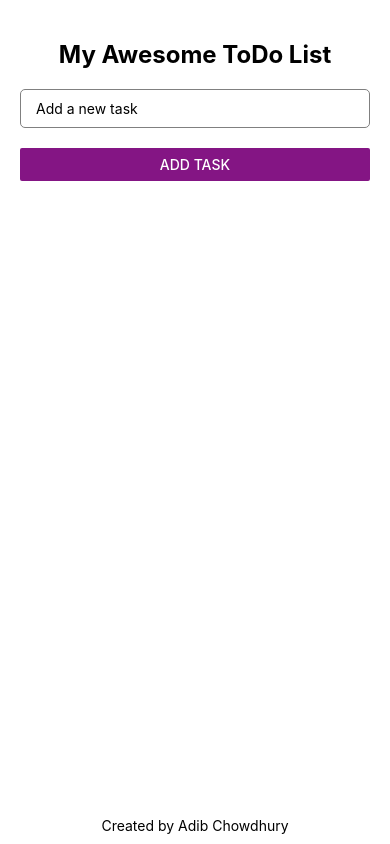
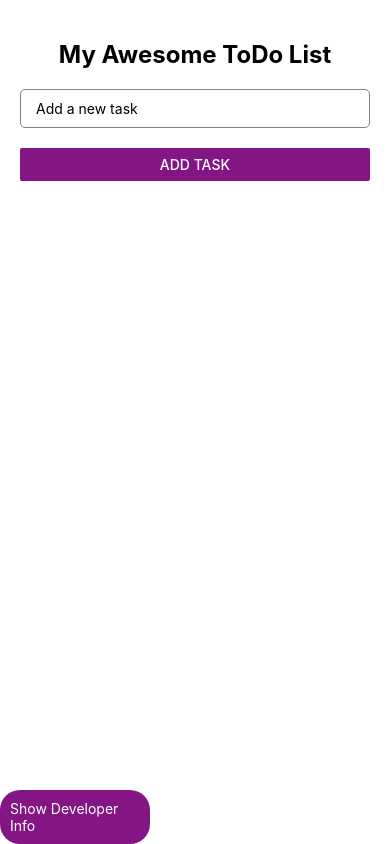
Before and after one commit to adibahsan/awesome-things-to-do-react-native, a React Native app: screen / in a window 390 px wide. Built offline with nearby package versions, Linux system fonts and the light colour scheme.

Commit message:
developer info integrated

```diff
--- a/App.tsx
+++ b/App.tsx
@@ -1,10 +1,23 @@
 import React, { useEffect, useState } from 'react';
-import { Alert, Button, FlatList, SafeAreaView, StyleSheet, Text, TextInput, TouchableOpacity, View } from 'react-native';
+import {
+  Alert,
+  Button,
+  FlatList,
+  Modal,
+  SafeAreaView,
+  StyleSheet,
+  Text,
+  TextInput,
+  TouchableOpacity,
+  View
+} from 'react-native';
 import { loadTasks, saveTasks, Task } from './util/storage';
 
 export default function App() {
   const [task, setTask] = useState('');
   const [tasks, setTasks] = useState<Task[]>([]);
+  const [modalVisible, setModalVisible] = useState(false);
+
 
   useEffect(() => {
     const initTasks = async () => {
@@ -63,7 +76,31 @@ export default function App() {
               keyExtractor={(_, index) => index.toString()}
           />
         </View>
-        <Text style={styles.createdBy}>Created by Adib Chowdhury</Text>
+
+        <TouchableOpacity style={styles.buttonSmall} onPress={() => setModalVisible(true)}>
+          <Text style={styles.buttonSmallText}>Show Developer Info</Text>
+        </TouchableOpacity>
+
+        {/*<Button  title="Show Developer Info" onPress={() => setModalVisible(true)} />*/}
+        <Modal
+            animationType="slide"
+            transparent={true}
+            visible={modalVisible}
+            onRequestClose={() => {
+              setModalVisible(!modalVisible);
+            }}
+        >
+          <View style={styles.centeredView}>
+            <View style={styles.modalView}>
+              <Text style={styles.modalText}>Developer Name: Adib Chowdhury</Text>
+              <Text style={styles.modalText}>Developer Email: adibahsan@example.com</Text>
+              <TouchableOpacity style={styles.buttonSmall} onPress={() => setModalVisible(false)}>
+                <Text style={styles.buttonSmallText}>Show Developer Info</Text>
+              </TouchableOpacity>
+            </View>
+          </View>
+        </Modal>
+        {/*<Text style={styles.createdBy}>Created by Adib Chowdhury</Text>*/}
       </SafeAreaView>
   );
 }
@@ -113,4 +150,53 @@ const styles = StyleSheet.create({
     textAlign: 'center',
     marginVertical: 10,
   },
+
+  centeredView: {
+    flex: 1,
+    justifyContent: "center",
+    alignItems: "center",
+    marginTop: 22
+  },
+  modalView: {
+    margin: 20,
+    backgroundColor: "white",
+    borderRadius: 20,
+    padding: 35,
+    alignItems: "center",
+    shadowColor: "#000",
+    shadowOffset: {
+      width: 0,
+      height: 2
+    },
+    shadowOpacity: 0.25,
+    shadowRadius: 4,
+    elevation: 5
+  },
+  button: {
+    borderRadius: 20,
+    padding: 10,
+    elevation: 2
+  },
+  buttonClose: {
+    backgroundColor: "#2196F3",
+  },
+  textStyle: {
+    color: "white",
+    fontWeight: "bold",
+    textAlign: "center"
+  },
+  modalText: {
+    marginBottom: 15,
+    textAlign: "center"
+  },
+  buttonSmall: {
+    borderRadius: 20,
+    padding: 10,
+    backgroundColor: '#841584',
+    width: 150,
+    alignItems: 'center',
+  },
+  buttonSmallText: {
+    color: 'white',
+  },
 });
```
